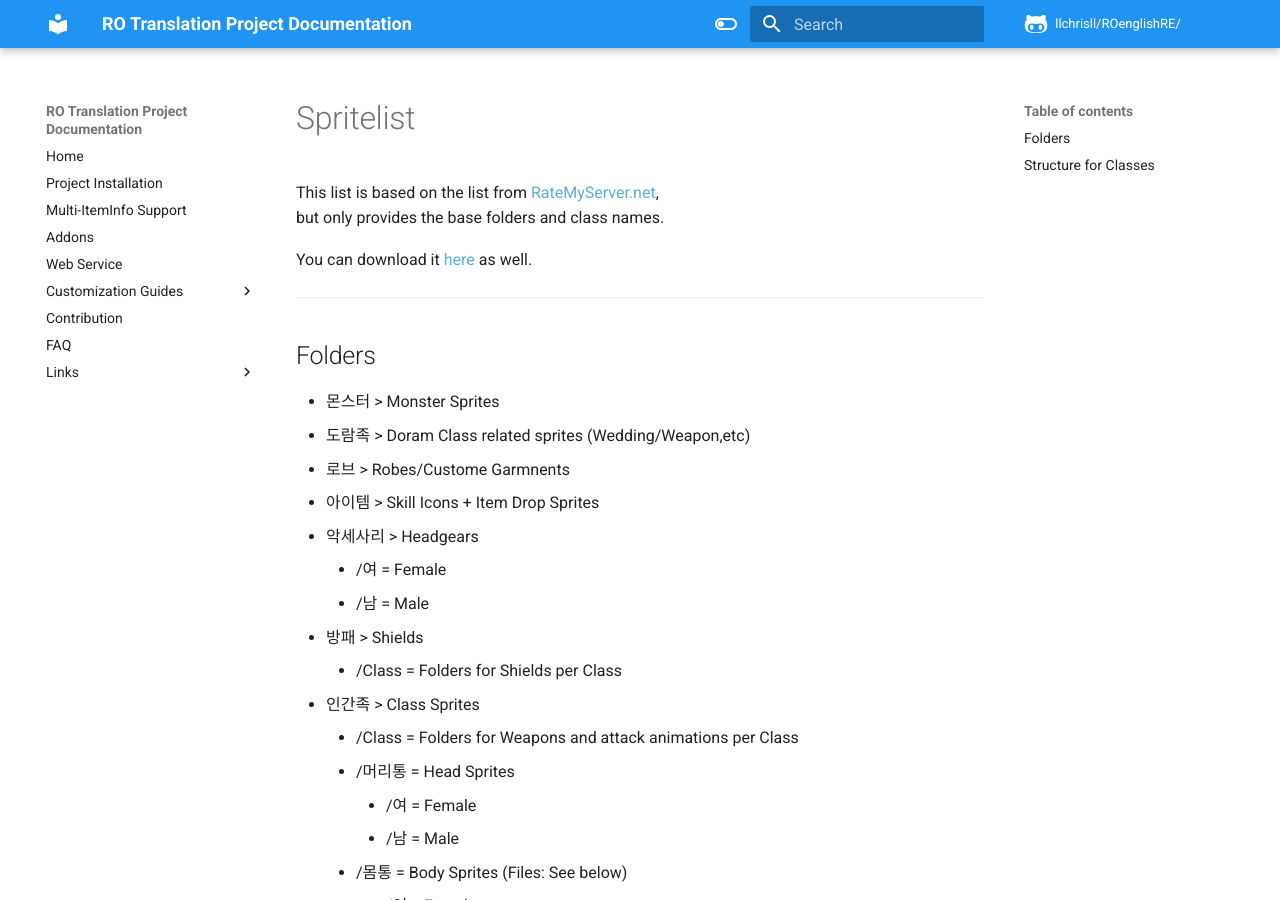
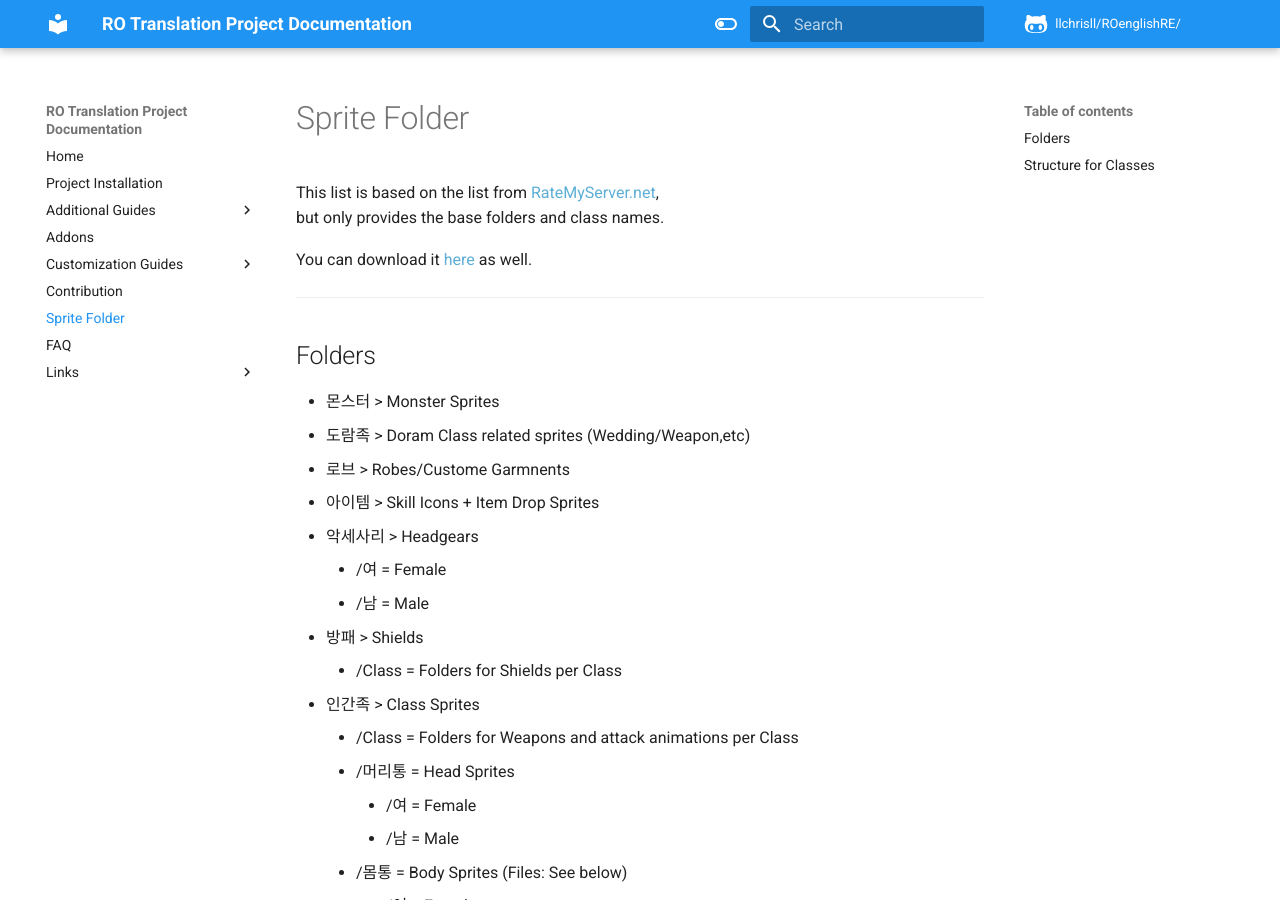
Before and after one commit to llchrisll/ROTPDocs, an MkDocs documentation site: the page built from docs/spritelist.md, in a window 1280 px wide and 900 px high. Built offline with MkDocs 1.6.1 and Material for MkDocs 9.7.7, drawn with Linux system fonts in a browser that asks for light colours; comment, search, counter and statistics services are not loaded; some of the changed text lies outside the part shown.

Commit message:
Updated the left Table of Content a bit

```diff
--- a/mkdocs.yml
+++ b/mkdocs.yml
@@ -5,13 +5,14 @@
 docs_dir: docs/
 site_dir: _site/
 repo_name: 'llchrisll/ROenglishRE/'
-repo_url: 'https://github.com/llchrisll/ROenglishRE\'
+repo_url: 'https://github.com/llchrisll/ROenglishRE/'
 nav:
     - Home: index.md
     - Project Installation: guides/install.md
-    - Multi-ItemInfo Support: guides/multiitem.md
+    - Additional Guides:
+      - Multi-ItemInfo Support: guides/multiitem.md
+      - Web Service: guides/webservice.md
     - Addons: addons/index.md
-    - Web Service: guides/webservice.md
     - Customization Guides:
       - Basic Setup: guides/basic_custom.md
       - Custom Files Generator: guides/custom_generator.md
@@ -26,9 +27,10 @@
       - Enchant System: guides/enchant_system.md
       - Disable Doram: guides/disable_doram.md
     - Contribution: contribution.md
+    - Sprite Folder: spritelist.md
     - FAQ: FAQ.md
     - Links:
-      - Discord: https://discord.gg/sagbPhH
+      - Project Discord: https://discord.gg/sagbPhH
       - rAthena: http://rathena.org/board/
       - Hercules: https://board.herc.ws
 
```
